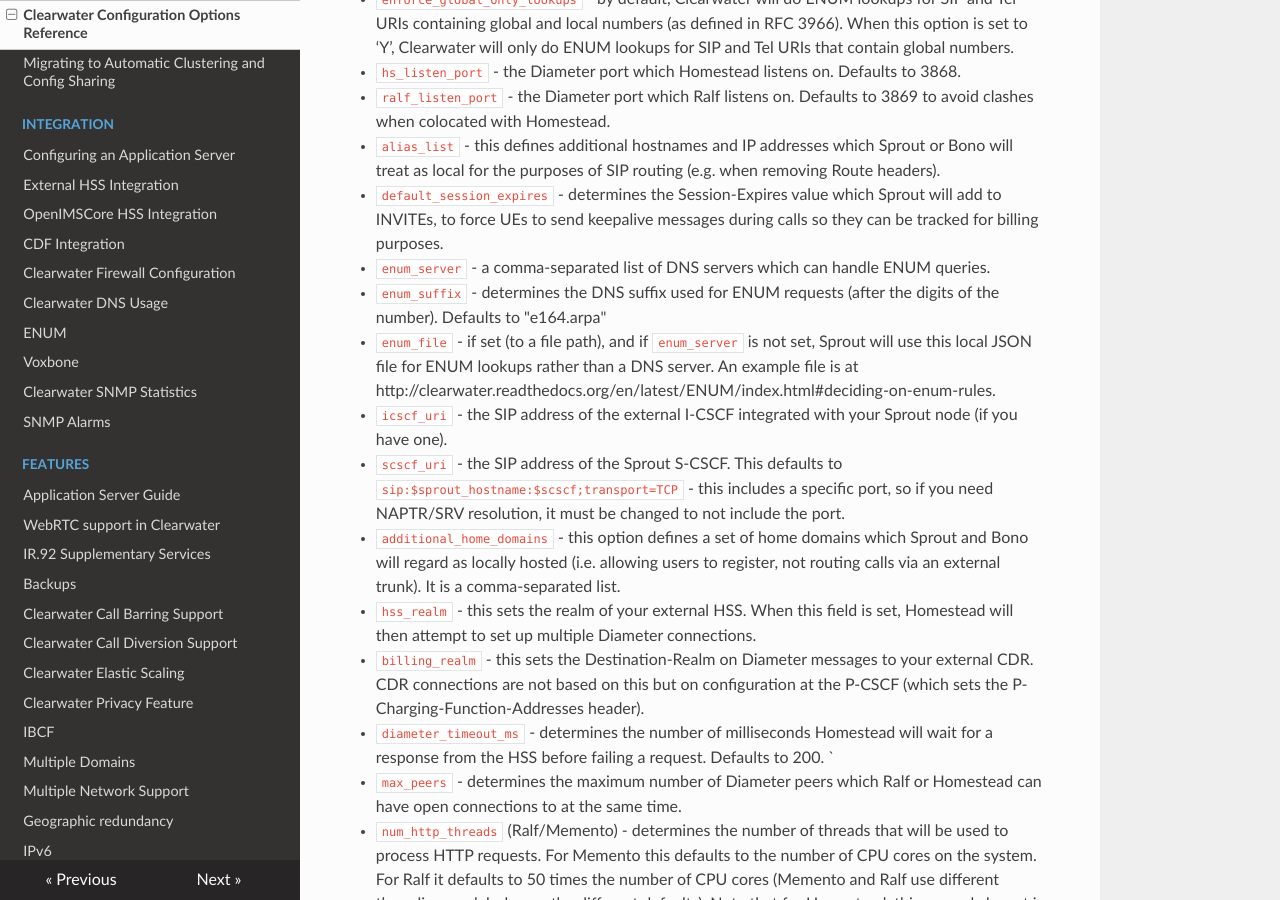
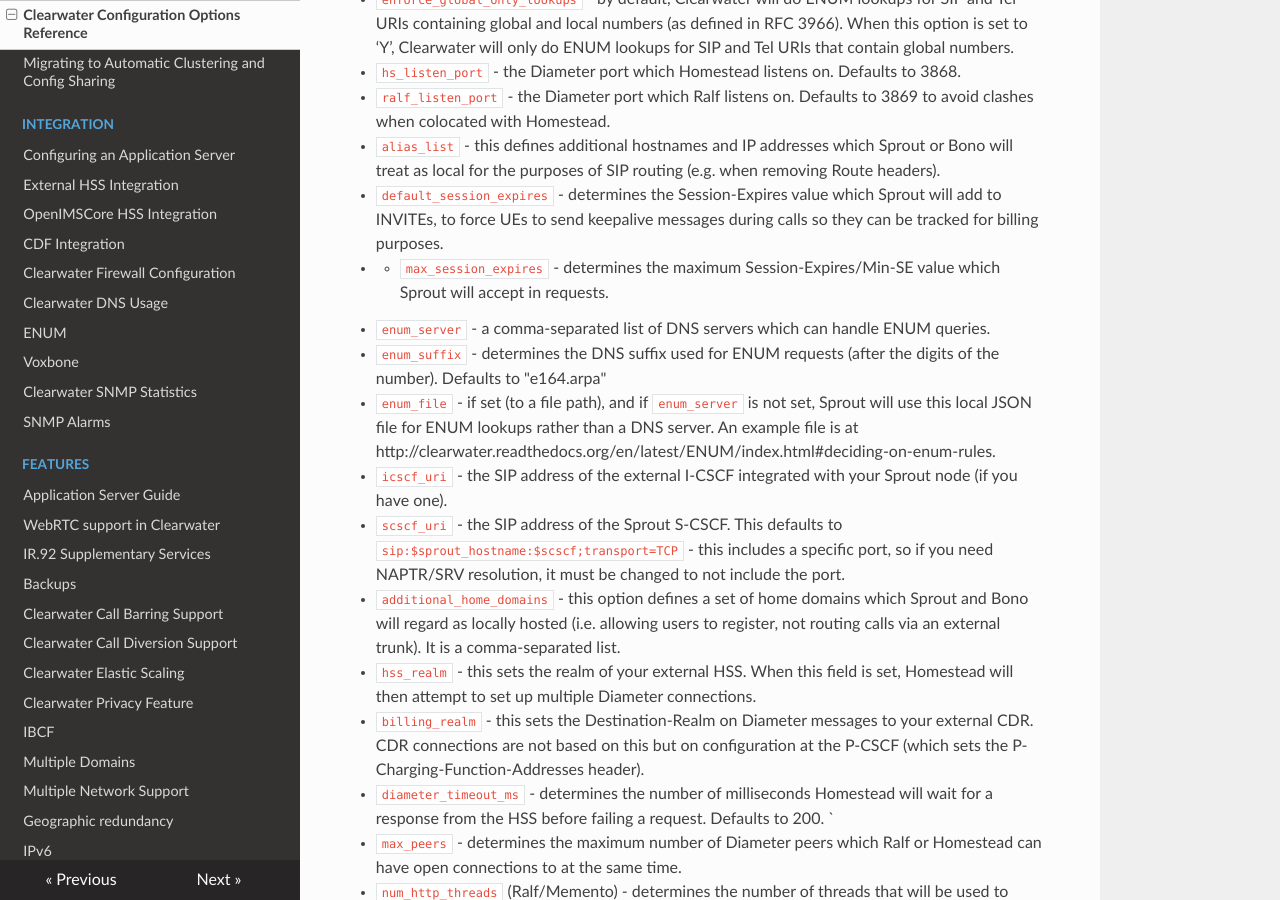
Before and after one commit to Metaswitch/clearwater-readthedocs, an MkDocs documentation site: the page built from docs/Clearwater_Configuration_Options_Reference.md, in a window 1280 px wide and 900 px high, scrolled down 3500 px. Built offline with MkDocs 1.6.1, drawn with Linux system fonts in a browser that asks for light colours; nearby versions of some CDN libraries; old or Windows-style settings are respelled for this version of MkDocs.

Commit message:
Add max_expires option

```diff
--- a/docs/Clearwater_Configuration_Options_Reference.md
+++ b/docs/Clearwater_Configuration_Options_Reference.md
@@ -69,6 +69,7 @@ This section describes optional configuration options, particularly for ensuring
 * `ralf_listen_port`  - the Diameter port which Ralf listens on. Defaults to 3869 to avoid clashes when colocated with Homestead.
 * `alias_list` - this defines additional hostnames and IP addresses which Sprout or Bono will treat as local for the purposes of SIP routing (e.g. when removing Route headers).
 * `default_session_expires` - determines the Session-Expires value which Sprout will add to INVITEs, to force UEs to send keepalive messages during calls so they can be tracked for billing purposes.
+* * `max_session_expires` - determines the maximum Session-Expires/Min-SE value which Sprout will accept in requests.
 * `enum_server` - a comma-separated list of DNS servers which can handle ENUM queries.
 * `enum_suffix` - determines the DNS suffix used for ENUM requests (after the digits of the number). Defaults to "e164.arpa"
 * `enum_file` - if set (to a file path), and if `enum_server` is not set, Sprout will use this local JSON file for ENUM lookups rather than a DNS server. An example file is at http://clearwater.readthedocs.org/en/latest/ENUM/index.html#deciding-on-enum-rules.
```
